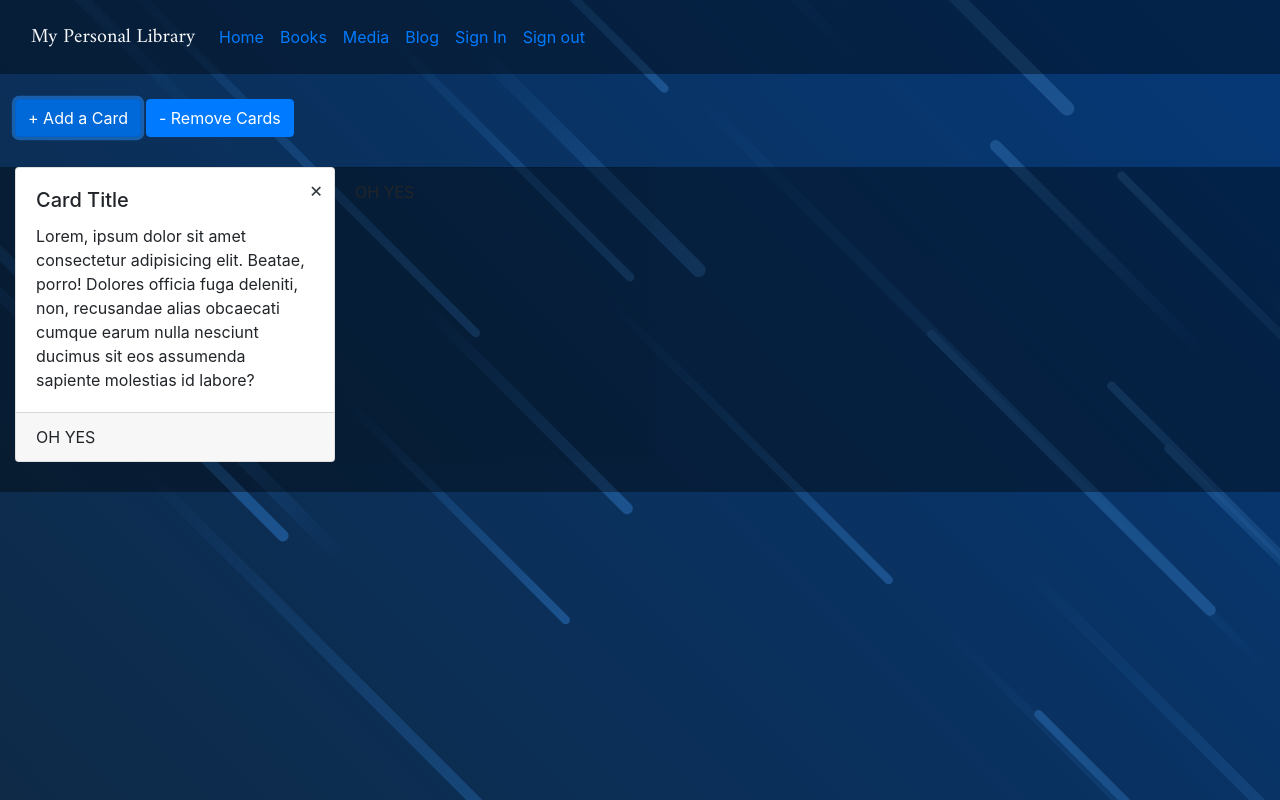
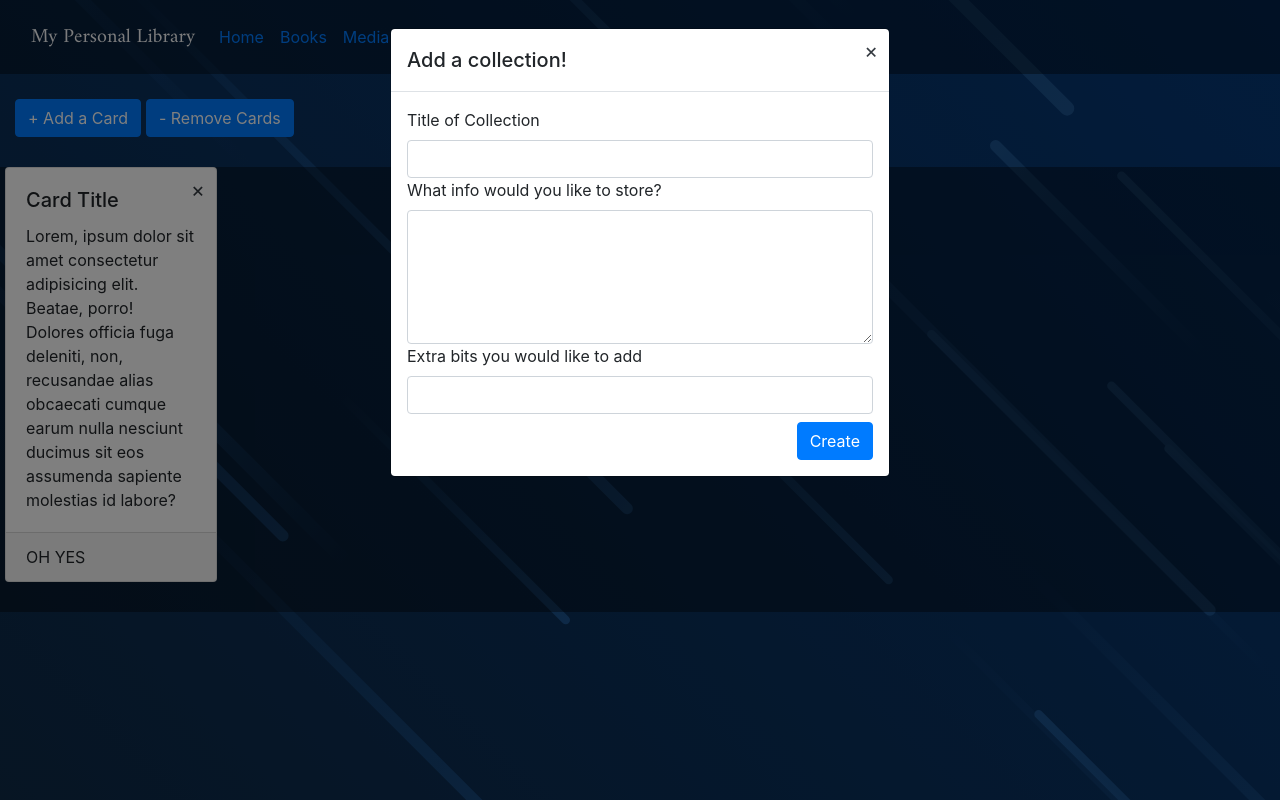
Before and after one commit to dukekim47/Personal-Library, a website: page index.html in a window 1280 px wide. Both pictures are taken after a click on the button "+ Add a Card". Drawn offline with nearby package versions, Linux system fonts and the light colour scheme; no server answers.

Commit message:
Layout adjusted + form added
Form pushes to firestorm

```diff
--- a/firebase/form.js
+++ b/firebase/form.js
@@ -3,17 +3,22 @@
     apiKey: "AIzaSyCwwqK3_ZSTidDRwNEE-T50j9PKQ6wX0Ws",
     authDomain: "personal-library-c5a4b.firebaseapp.com",
     projectId: "personal-library-c5a4b",
+    storageBucket: "personal-library-c5a4b.appspot.com",
+    messagingSenderId: "396802370606",
     appId: "1:396802370606:web:43cc8dd374e4a8c4a083bf"
   };
   // Initialize Firebase
   firebase.initializeApp(firebaseConfig);
 
-
   //Sign Up in Firebase with email and password//
   const auth = firebase.auth();
   const db = firebase.firestore();
 
-auth.onAuthStateChanged(user => console.log(user))
+auth.onAuthStateChanged(user => {
+    if (user) {
+        console.log("logged in")
+    } else console.log("not logged in");
+})
 
 
   function signUp() {
@@ -67,3 +72,7 @@ auth.signOut().then(() => {
 
 
 db.settings({timestampsInSnapshots: true});
+
+db.collection("library").get().then(snapshot => {
+    setupCard(snapshot.docs);
+})
--- a/index.html
+++ b/index.html
@@ -42,15 +42,41 @@
     <aside class="container-fluid">
         <ul class="nav control-bar justify-content-start">
             <li class="nav-item">
-                <button type="button" class="btn btn-primary" id="addCard" >+ Add a Card</button>
+                <button type="button" class="btn btn-primary" id="addCard" data-toggle="modal" data-target="#card-form">+ Add a Card</button>
             </li>
             <li class="nav-item">
                 <button type="button" class="btn btn-primary" id="removeCards">- Remove Cards</button>
             </li>
         </ul>
+
+    <div class="modal fade" id="card-form" tabindex="-1">
+      <div class="modal-dialog">
+        <div class="modal-content">
+          <div class="modal-header">
+            <h5 class="modal-title" id="modalTitle">Add a collection!</h5>
+            <button type="button" data-dismiss="modal" class="close-btn">
+              <span class="text-dark close-x">&times;</span>
+          </button>
+          </div>
+          <div class="modal-body" id="div-card">
+              <form id="add-card">
+                  <div class="form-group">
+                    <label for="title-input">Title of Collection</label>
+                    <input type="text" name="title" class="form-control" id="title-input">
+                    <label for="content-input">What info would you like to store?</label>
+                    <textarea class="form-control" name="content" id="content-input" rows="5"></textarea>
+                    <label for="footer-input">Extra bits you would like to add</label>
+                    <input type="text" class="form-control" name="footer" id="footer-input">
+                  <button type="submit" class="btn btn-primary mt-2" id="submit-card">Create</button>
+                </form>
+          </div>
+        </div>
+      </div>
+  </div>
+
     </aside>
     <main>
-        <div class="main-content row row-cols-sm-4 g-4">
+        <div class="main-content row row-cols-lg-6 g-3 justify-content-between">
             <div class="card">
                 <div class="card-body">
                     <h5 class="card-title">Card Title</h5>
@@ -61,9 +87,7 @@
                 </div>
                 <div class="card-footer">OH YES</div>
                 </div>
-                <div class="card-footer">OH YES</div>
             </div>
-
         </div>
     </main>
 
--- a/sass/main.scss
+++ b/sass/main.scss
@@ -45,7 +45,8 @@ body {
     width: auto;
     height: auto;
     padding-bottom: 30px;
-    padding-left: 30px;
+    padding-left: 20px;
+    padding-right: 20px;
 }
 
 .close-btn {
@@ -64,12 +65,21 @@ body {
     left: 1rem;
 }
 
+.card {
+    margin-right: 5px;;
+}
+
 //.sign-up-btn {
 //}
 
 #sign-out {
     display:block;
 }
+
+#submit-card {
+    float:right;
+}
+
 
 /* #log-in-user {
     margin-top: 10px;
--- a/scripts/script.js
+++ b/scripts/script.js
@@ -9,3 +9,45 @@ loginBtn.addEventListener("click", login);
 //Firebase Sign Out - Email and Password//
 const signOut = document.getElementById("sign-out");
 signOut.addEventListener("click", logout)
+
+//The main content container
+const mainContent = document.querySelector(".main-content");
+
+//Form for Cards
+const form = document.getElementById("add-card");
+form.addEventListener("submit", (e) => {
+    e.preventDefault();
+    db.collection("library").add({
+        title: form.title.value,
+        content: form.content.value,
+        footer: form.footer.value
+    })
+})
+
+
+//Brings Data from Firestore into DOM into main content container
+const setupCard = (data) => {
+    let html = "";
+    data.forEach(book => {
+        const cards = book.data();
+        const li = `
+        <div class="card">
+          <div class="card-body">
+            <h5 class="card-title">${cards.title}</h5>
+            <button type="button" class="close-btn">
+                <span class="text-dark close-x">&times;</span>
+            </button>
+            <p class="card-text">${cards.content}</p>
+        </div>
+          <div class="card-footer">${cards.footer}</div>
+          </div>
+        </div>`
+        html += li;
+    });
+    mainContent.innerHTML = html;
+}
+
+//Adding Cards into Main Container
+function addCard () {
+    const form = document.getElementById("add-card")
+  }
```
Also changed, not shown: css/main.css, 1 other file.
